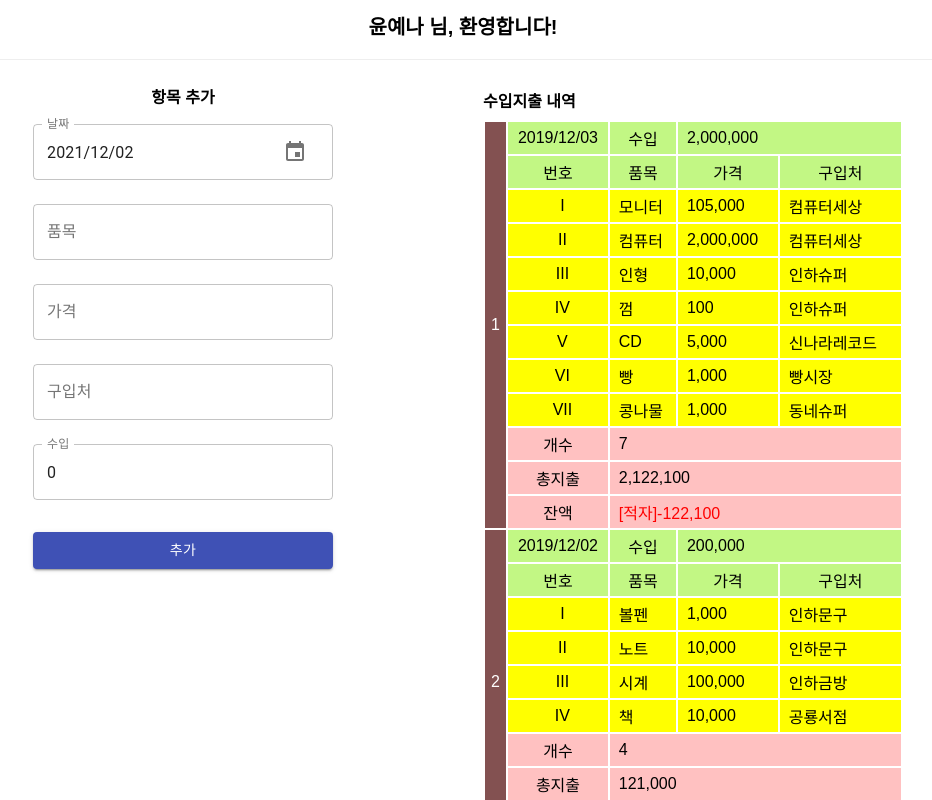
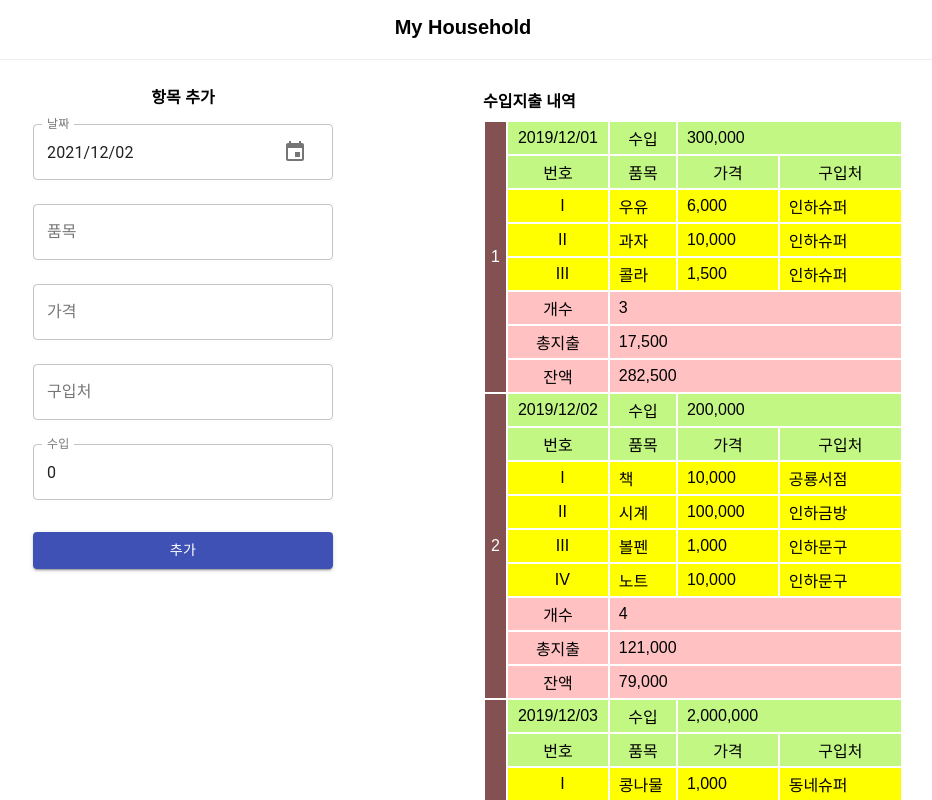
Before and after one commit to Yena-Yun/household-typescript, a React (Create React App) app: page / in a window 1280 px wide. Shown: the top 800 px of the page, without its empty margins (177-1109 px from the left). Built offline with nearby package versions, Linux system fonts and the light colour scheme; a web font is replaced by a local one.

Commit message:
deploy: netlify로 배포

```diff
--- a/src/App.tsx
+++ b/src/App.tsx
@@ -32,15 +32,15 @@ function App() {
 
   // data를 날짜별로 정렬 후
   const sortedData = data.sort((a, b) => {
-    if (a.date > b.date) return -1;
-    else if (b.date > a.date) return 1;
+    if (a.date > b.date) return 1;
+    else if (b.date > a.date) return -1;
     else return 0;
 
   // map(daily)으로 꺼내면서 구입처별로 정렬한 객체를 반환
   }).map((daily) => {
     const sortedExpenses = daily.expenses.sort((a, b) => {
-      if (a.place > b.place) return -1;
-      else if (b.place > a.place) return 1;
+      if (a.place > b.place) return 1;
+      else if (b.place > a.place) return -1;
       else return 0;
     });
     return {
@@ -61,10 +61,7 @@ function App() {
       }
     });
 
-    // 로컬스토리지에 문자열화 해서 넣어주고
     localStorage.setItem('data', JSON.stringify(removedData));
-
-    // setData에도 넣어줌
     setData(removedData);
   };
 
@@ -78,16 +75,13 @@ function App() {
       idx !== index - 1 ? daily : { ...daily, income }
     );
 
-    // 로컬스토리지에 문자열화 해서 넣어주고
     localStorage.setItem('data', JSON.stringify(modifiedData));
-
-    // setData에도 넣어줌
     setData(modifiedData);
   }
 
   return (
     <>
-    <MainTitle>윤예나 님, 환영합니다!</MainTitle>
+    <MainTitle>My Household</MainTitle>
     <Container>
       <Form data={data} setData={setData} />
       <Household>
--- a/src/components/Household.tsx
+++ b/src/components/Household.tsx
@@ -26,6 +26,5 @@ const HouseholdTable = styled.table`
 
 const Title = styled.div`
 	font-weight: 700;
-	/* text-align: center; */
 	margin: 12px 0 8px;
 `;
```
